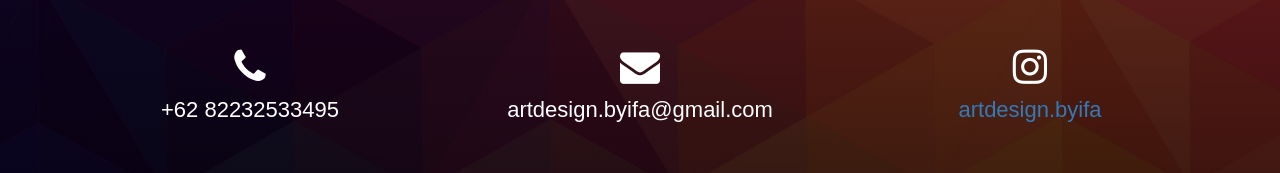
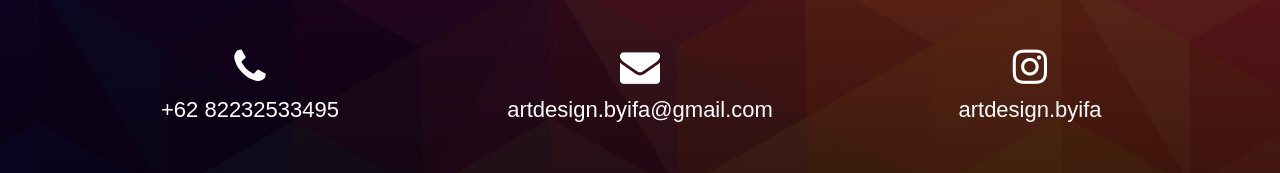
Before and after one commit to art-byifa/art-byifa.github.io, a plain HTML site: page index.html in a window 1280 px wide. Shown: the part 3977-4150 px from the top of the page. Drawn offline with nearby package versions, Linux system fonts and the light colour scheme; some packages are replaced by stand-ins of ours; a script that the page names is missing; a web font is replaced by a local one.

Commit message:
commit
update instagram

```diff
--- a/css/style.css
+++ b/css/style.css
@@ -79,6 +79,10 @@ hr {
 
 section {
    min-height: 400px;
+}
+
+section a {
+	color: white;
 }
 
 .pKiri, .pKanan, p.Tengah {
--- a/index.html
+++ b/index.html
@@ -303,8 +303,8 @@
                 <p>artdesign.byifa@gmail.com</p>
           </div>
           <div class="col-md-4">
-              <i class="fa fa-instagram"></i>
-                <p><a href="https://www.instagram.com/artdesign.byifa/">artdesign.byifa</a></p>
+             <a href="https://www.instagram.com/artdesign.byifa/"><i class="fa fa-instagram"></i>
+                <p>artdesign.byifa</p></a>
           </div>
 
 
```
